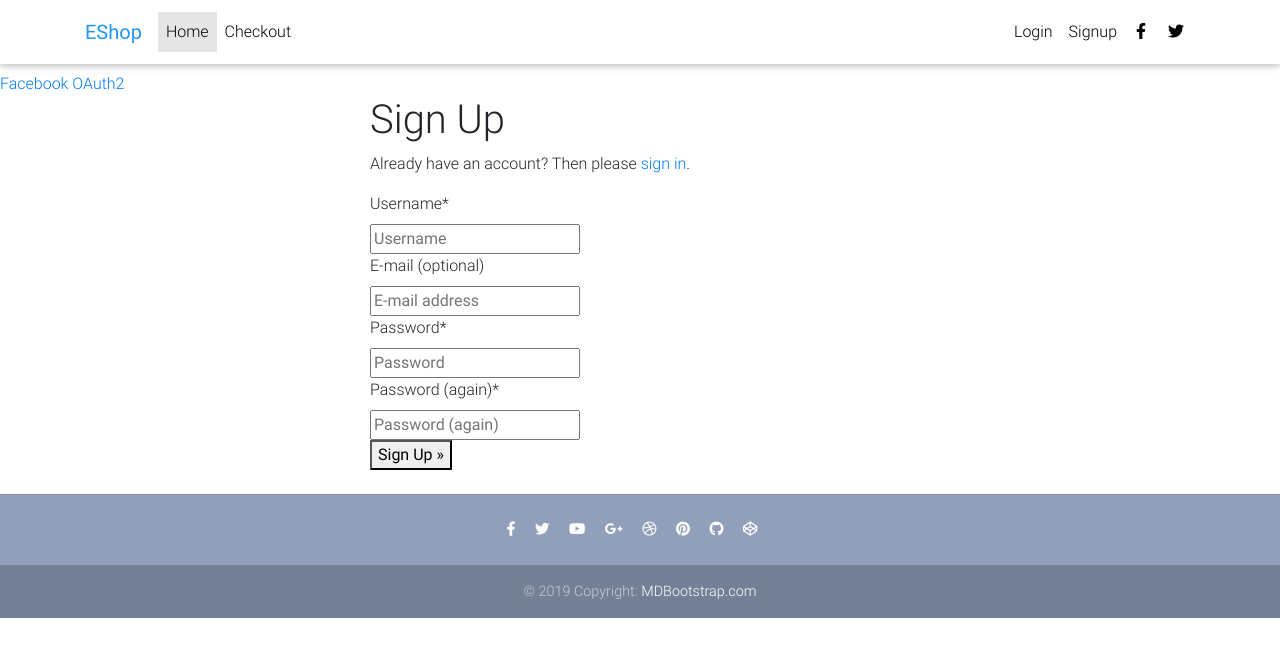
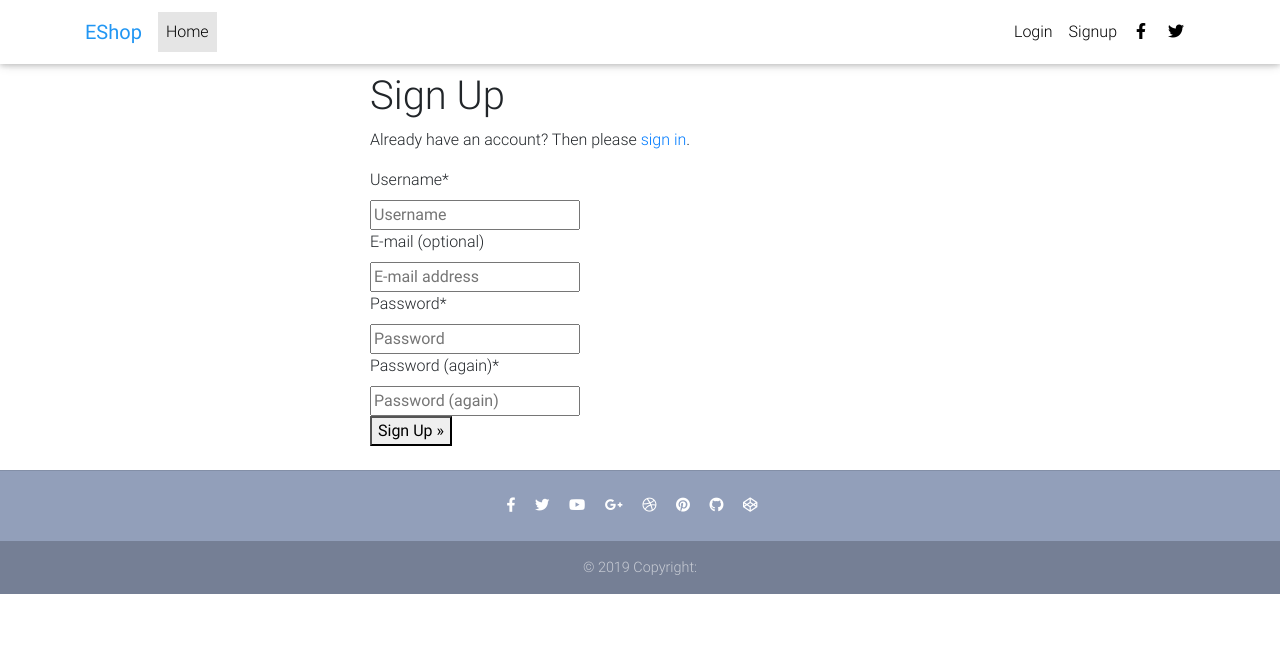
Before and after one commit to emilbakov/eshop, a Django app: page /account/signup/ in a window 1280 px wide. Shown: the top 657 px of the page. Run offline with Django 3.2, Linux system fonts and the light colour scheme; some libraries are stand-ins or nearby versions.

Commit message:
fix some bugs

```diff
--- a/eshop/settings.py
+++ b/eshop/settings.py
@@ -106,6 +106,7 @@ AUTHENTICATION_BACKENDS = [
 ACCOUNT_EMAIL_VERIFICATION = "none"
 
 
+
 SITE_ID = 2
 LOGIN_REDIRECT_URL = '/'
 
--- a/static/css/style.css
+++ b/static/css/style.css
@@ -20,6 +20,6 @@ body,
 
 /* Footer color for sake of consistency with Navbar */
 .page-footer {
-  position: sticky;
+
   bottom: 0;
   background-color: #929FBA; }
--- a/templates/account/base.html
+++ b/templates/account/base.html
@@ -61,10 +61,6 @@
             {% endfor %}
         {% endif %}
     </div>
-    {% load socialaccount %}
-
-    <a href="{% provider_login_url "facebook" method="oauth2" %}">Facebook OAuth2</a>
-
 
 
     {% block content %}
@@ -75,5 +71,6 @@
 
     {% include "footer.html" %}
     {% include "scripts.html" %}
+
 </body>
 </html>
--- a/templates/base.html
+++ b/templates/base.html
@@ -67,7 +67,8 @@
     {% block extra_body %}
     {% endblock extra_body %}
 
+    {% include "scripts.html" %}
     {% include "footer.html" %}
-    {% include "scripts.html" %}
+
 </body>
 </html>
--- a/templates/footer.html
+++ b/templates/footer.html
@@ -1,37 +1,38 @@
 <!--Footer-->
+<div class="conteiner">
   <footer class="page-footer text-center font-small mt-4 wow fadeIn">
     <hr class="mb-4">
       <!-- Social icons -->
       <div class="pb-4">
-      <a href="https://www.facebook.com/mdbootstrap" target="_blank">
+        <a href="https://" target="_blank">
           <i class="fab fa-facebook-f mr-3"></i>
         </a>
 
-      <a href="https://twitter.com/MDBootstrap" target="_blank">
+        <a href="https://" target="_blank">
           <i class="fab fa-twitter mr-3"></i>
         </a>
 
-      <a href="https://www.youtube.com/watch?v=7MUISDJ5ZZ4" target="_blank">
+        <a href="https://" target="_blank">
           <i class="fab fa-youtube mr-3"></i>
         </a>
 
-      <a href="https://plus.google.com/u/0/b/107863090883699620484" target="_blank">
+        <a href="https://" target="_blank">
           <i class="fab fa-google-plus-g mr-3"></i>
         </a>
 
-      <a href="https://dribbble.com/mdbootstrap" target="_blank">
+        <a href="https://" target="_blank">
           <i class="fab fa-dribbble mr-3"></i>
         </a>
 
-      <a href="https://pinterest.com/mdbootstrap" target="_blank">
+        <a href="https://" target="_blank">
           <i class="fab fa-pinterest mr-3"></i>
         </a>
 
-      <a href="https://github.com/mdbootstrap/bootstrap-material-design" target="_blank">
+        <a href="https://n" target="_blank">
           <i class="fab fa-github mr-3"></i>
         </a>
 
-      <a href="http://codepen.io/mdbootstrap/" target="_blank">
+        <a href="http://" target="_blank">
           <i class="fab fa-codepen mr-3"></i>
         </a>
       </div>
@@ -40,9 +41,8 @@
       <!--Copyright-->
       <div class="footer-copyright py-3">
         © 2019 Copyright:
-      <a href="https://mdbootstrap.com/education/bootstrap/" target="_blank"> MDBootstrap.com </a>
+        <a href="https://" target="_blank"> </a>
       </div>
       <!--/.Copyright-->
-
   </footer>
-  <!--/.Footer-->
+</div>  <!--/.Footer-->
--- a/templates/navbar.html
+++ b/templates/navbar.html
@@ -25,9 +25,11 @@
               <span class="sr-only">(current)</span>
             </a>
           </li>
+          {% if request.user.is_authenticated %}
           <li class="nav-item">
             <a class="nav-link waves-effect" href=" /checkout" target="_blank">Checkout</a>
           </li>
+          {% endif %}
         </ul>
       </div>
 
@@ -42,7 +44,7 @@
         </li>
         <li class="nav-item">
           <a class="nav-link waves-effect" href="{% url 'account_logout' %}">
-            <span class="clearfix d-none d-sm-inline-block"> Logout </span>
+            <span class="clearfix d-none d-sm-inline-block">{{user}} - Logout </span>
           </a>
         </li>
         {% else %}
@@ -58,12 +60,12 @@
         </li>
         {% endif %}
         <li class="nav-item">
-          <a href="https://www.facebook.com/mdbootstrap" class="nav-link waves-effect" target="_blank">
+          <a href="https://www.facebook.com/" class="nav-link waves-effect" target="_blank">
             <i class="fab fa-facebook-f"></i>
           </a>
         </li>
         <li class="nav-item">
-          <a href="https://twitter.com/MDBootstrap" class="nav-link waves-effect" target="_blank">
+          <a href="https://twitter.com/" class="nav-link waves-effect" target="_blank">
             <i class="fab fa-twitter"></i>
           </a>
         </li>
```
Also changed, not shown: templates/product-page.html (+7 -0 lines), core/views.py (line endings or trailing spaces), templates/socialaccount/snippets/login_extra.html (line endings or trailing spaces). Lines whose indentation alone changed are shown as unchanged.
